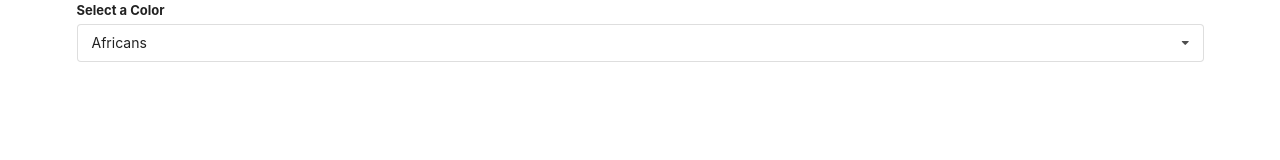
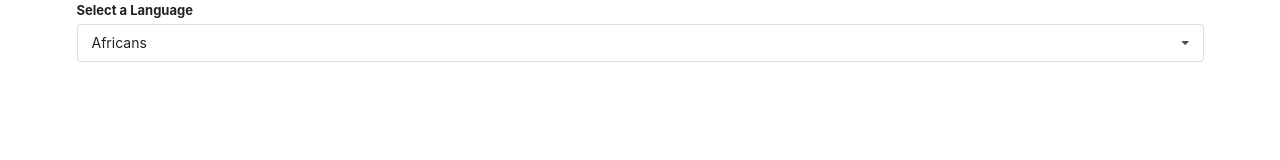
Before and after one commit to ankitt01/Widgets, a React (Create React App) app: page / in a window 1280 px wide. Shown: the top 160 px of the page. Built offline with nearby package versions, Linux system fonts and the light colour scheme.

Commit message:
re usable

```diff
--- a/src/components/Dropdown.js
+++ b/src/components/Dropdown.js
@@ -1,6 +1,6 @@
 import React, {useState, useEffect, useRef} from 'react';
 
-const Dropdown = ({options, selected, onSelectedChange}) => {
+const Dropdown = ({label, options, selected, onSelectedChange}) => {
 
     const [open,setOpen] = useState(false)
     const ref = useRef();
@@ -30,7 +30,7 @@ const Dropdown = ({options, selected, onSelectedChange}) => {
         <div ref={ref} className="ui form container">
             <div className="field">
                 <label className="label">
-                    Select a Color
+                    {label}
                 </label>
                 <div onClick={() => setOpen(!open)} className={`ui selection dropdown ${ open? 'visible active' : ''}`}>
                     <i className="dropdown icon"></i>
--- a/src/components/Translate.js
+++ b/src/components/Translate.js
@@ -21,7 +21,7 @@ const Translate = () => {
     const [language, setLanguage] = useState(options[0]);
     return (
         <div>
-            <Dropdown options={options} selected={language} onSelectedChange={setLanguage}/>
+            <Dropdown label="Select a Language" options={options} selected={language} onSelectedChange={setLanguage}/>
         </div>
     )
 }
```
